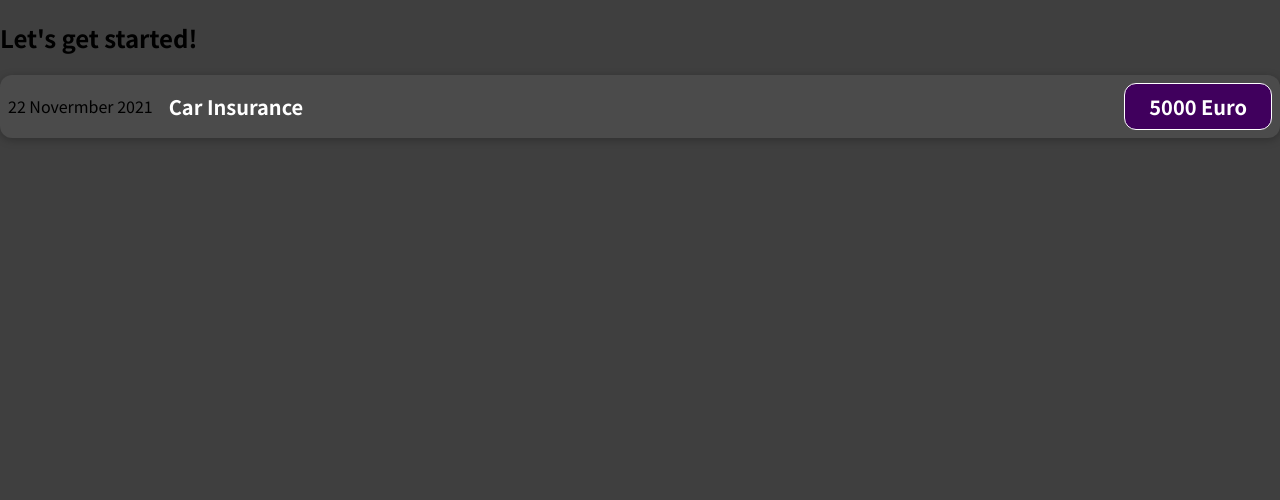
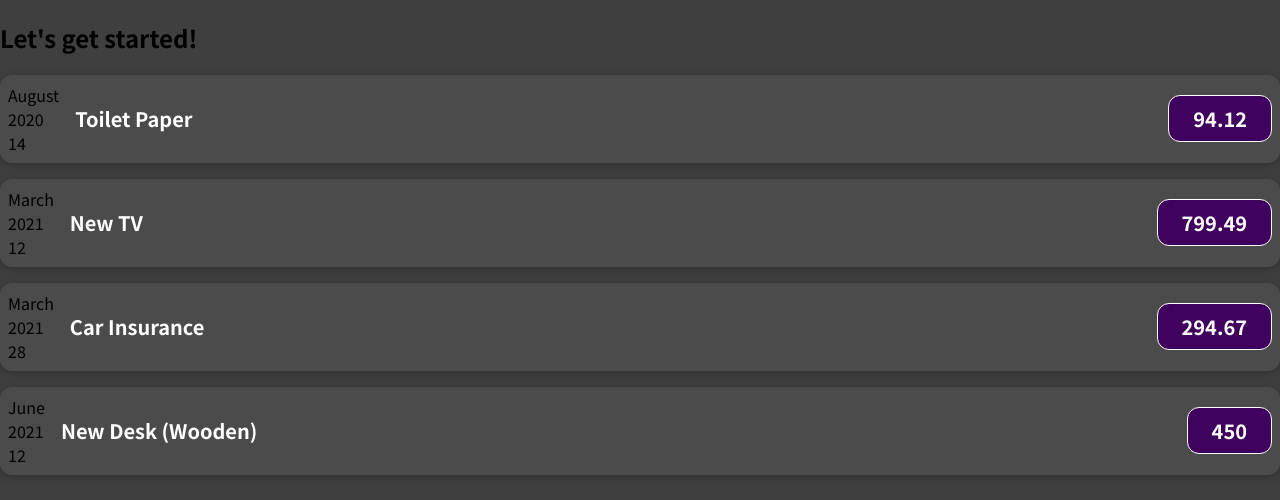
Before and after one commit to haroonsaeed82096/expense-tracker-react, a JavaScript app: page / in a window 1280 px wide. Shown: the top 500 px of the page. Built offline with nearby package versions, Linux system fonts and the light colour scheme.

Commit message:
render dummy data

```diff
--- a/src/App.js
+++ b/src/App.js
@@ -1,10 +1,51 @@
 import ExpenseItem from "./components/ExpenseItem";
 
 function App() {
+  const expenses = [
+    {
+      id: "e1",
+      title: "Toilet Paper",
+      amount: 94.12,
+      date: new Date(2020, 7, 14),
+    },
+    { id: "e2", title: "New TV", amount: 799.49, date: new Date(2021, 2, 12) },
+    {
+      id: "e3",
+      title: "Car Insurance",
+      amount: 294.67,
+      date: new Date(2021, 2, 28),
+    },
+    {
+      id: "e4",
+      title: "New Desk (Wooden)",
+      amount: 450,
+      date: new Date(2021, 5, 12),
+    },
+  ];
+
   return (
     <div>
       <h2>Let's get started!</h2>
-      <ExpenseItem></ExpenseItem>
+      <ExpenseItem
+        title={expenses[0].title}
+        amount={expenses[0].amount}
+        date={expenses[0].date}
+      ></ExpenseItem>
+      <ExpenseItem
+        title={expenses[1].title}
+        amount={expenses[1].amount}
+        date={expenses[1].date}
+      ></ExpenseItem>
+      <ExpenseItem
+        title={expenses[2].title}
+        amount={expenses[2].amount}
+        date={expenses[2].date}
+      ></ExpenseItem>
+      <ExpenseItem
+        title={expenses[3].title}
+        amount={expenses[3].amount}
+        date={expenses[3].date}
+      ></ExpenseItem>
     </div>
   );
 }
--- a/src/components/ExpenseItem.js
+++ b/src/components/ExpenseItem.js
@@ -1,12 +1,26 @@
 import "./ExpenseItem.css";
 
-function ExpenseItem() {
+function ExpenseItem(props) {
+  const month = props.date.toLocaleString("en-US", {
+    month: "long",
+  });
+
+  const day = props.date.toLocaleString("en-US", {
+    day: "2-digit",
+  });
+
+  const year = props.date.getFullYear();
+
   return (
     <div className="expense-item">
-      <div>22 Novermber 2021</div>
+      <div>
+        <div>{month}</div>
+        <div>{year}</div>
+        <div>{day}</div>
+      </div>
       <div className="expense-item__description">
-        <h2>Car Insurance</h2>
-        <div className="expense-item__price">5000 Euro</div>
+        <h2>{props.title}</h2>
+        <div className="expense-item__price">{props.amount}</div>
       </div>
     </div>
   );
```
Also changed, not shown: 1 other file (tests, documents, lock files or other folders).
